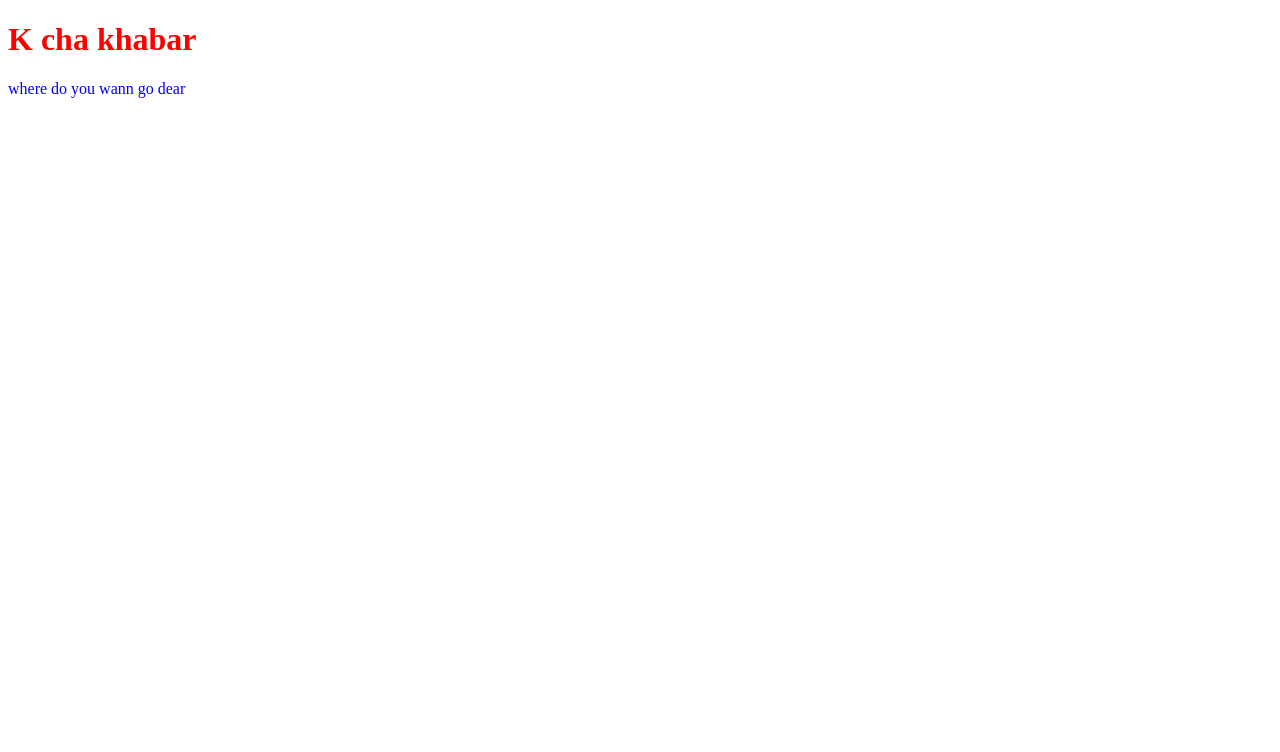
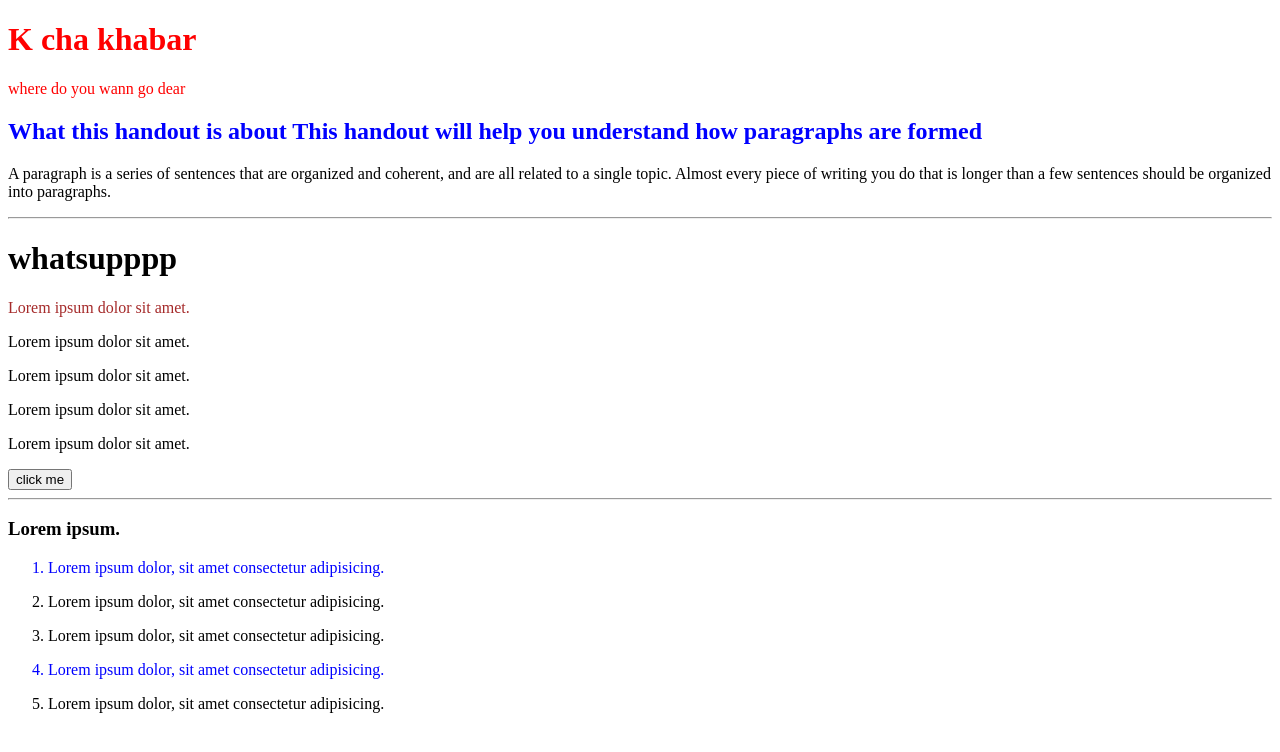
Before and after one commit to Niraj-Dhakal1/Mindrisers, a plain HTML site: page index.html in a window 1280 px wide. Drawn offline with Linux system fonts and the light colour scheme.

Commit message:
attriute

```diff
--- a/index.css
+++ b/index.css
@@ -0,0 +1,3 @@
+p{
+
+}
--- a/index.html
+++ b/index.html
@@ -5,13 +5,72 @@
     <meta name="viewport" content="width=device-width, initial-scale=1.0">
     <title>Document</title>
     <style>
-        p{
+        /* p{
             color: blue;
-        }
+        } */
+.ab{
+    color: red;
+}
+.ab2 p{
+    color: black;
+
+}
+.ab2 h2{
+    color: blue;
+}
+/* + le div pachi aaune p element lai color garna help garcha */
+.bx+p{
+    color: brown;
+}
+button:hover{
+    background-color: brown;
+    color: black;
+}
+/* after helps to add content after paragraph */
+/* before helps to add content before the paragraph */
+/* p::after{
+content:'hello';
+color:blue;
+} */
+
+li:nth-child(3n+1){
+    /* nth le first line lai style garcha */
+/* nth ma number din pani paincha jastai(lin:nth-child(1,2,3)) */
+/* bracket ma(odd,even halna pani paincha) */
+    color: blue;
+}
     </style>
+    <!-- universal selector * change the color of all -->
+    <!-- <link rel="stylesheet" href="index.css"> -->
 </head>
 <body>
-    <h1 style="color: red;">K cha khabar</h1>
+    <div class="ab">
+    <h1>K cha khabar</h1>
     <p>where do you wann go dear</p>
+    </div>
+    <div class="ab2">
+        <h2>What this handout is about This handout will help you understand how paragraphs are formed</h2>
+        <p>A paragraph is a series of sentences that are organized and coherent, and are all related to a single topic. Almost every piece of writing you do that is longer than a few sentences should be organized into paragraphs.</p>
+    </div>
+    <hr>
+    <div class="bx">
+        <h1>whatsupppp</h1>
+
+    </div>
+    <p>Lorem ipsum dolor sit amet.</p>
+    <p>Lorem ipsum dolor sit amet.</p>
+    <p>Lorem ipsum dolor sit amet.</p>
+    <p>Lorem ipsum dolor sit amet.</p>
+    <p>Lorem ipsum dolor sit amet.</p>
+    <button>click me</button>
+    <hr>
+    <h3>Lorem ipsum.</h3>
+<ol>
+<li><p>Lorem ipsum dolor, sit amet consectetur adipisicing.</p></li>
+<li><p>Lorem ipsum dolor, sit amet consectetur adipisicing.</p></li>
+<li><p>Lorem ipsum dolor, sit amet consectetur adipisicing.</p></li>
+<li><p>Lorem ipsum dolor, sit amet consectetur adipisicing.</p></li>
+<li><p>Lorem ipsum dolor, sit amet consectetur adipisicing.</p></li>
+</ol>
 </body>
 </html>
```
Also changed, not shown: attribute.html (added, +40 -0 lines).
